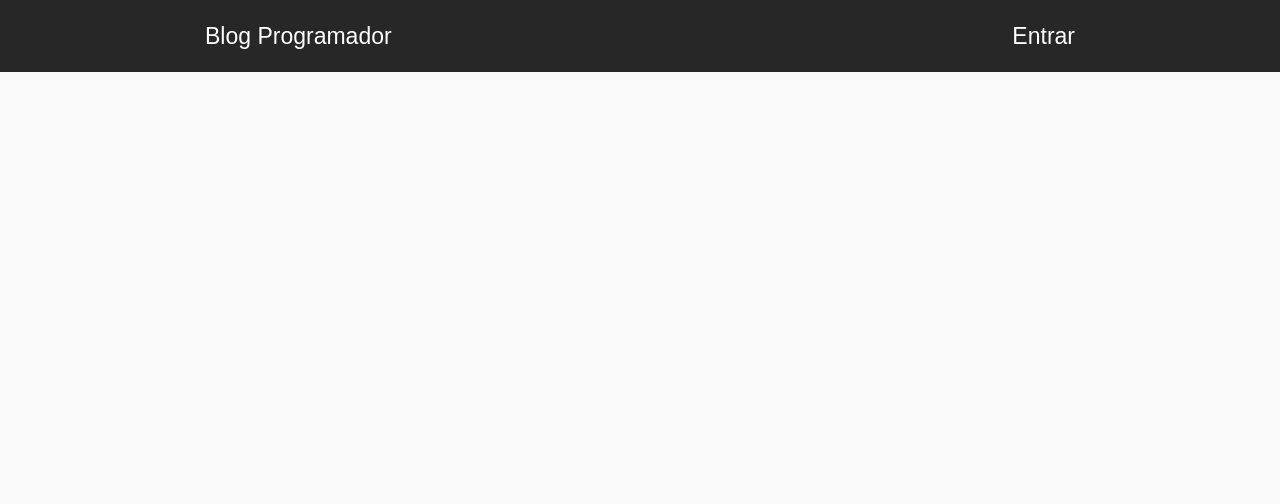
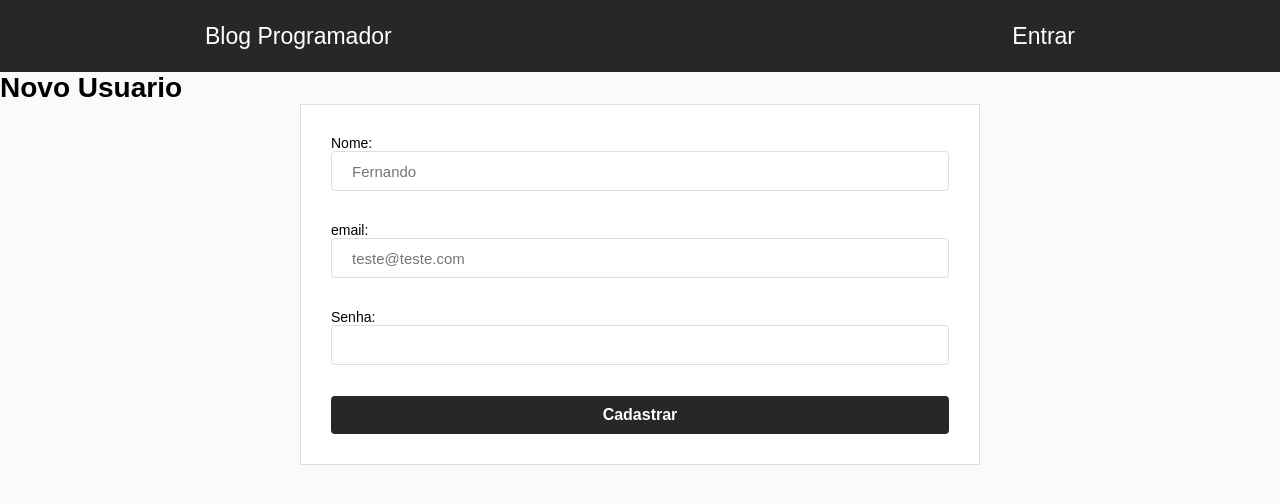
Before and after one commit to fernandoreis9173/projeto-blog, a React (Create React App) app: page /register in a window 1280 px wide. Shown: the top 504 px of the page. Built offline with nearby package versions, Linux system fonts and the light colour scheme; no server answers.

Commit message:
Creating Registration System

```diff
--- a/src/App.js
+++ b/src/App.js
@@ -5,6 +5,7 @@
 import Home from './components/Home';
 import Login from './components/Login';
 import Dashboard from './components/Dashboard';
+import Register from './components/Register';
 import Header from './components/Header';
 import './global.css';
 
@@ -29,6 +30,7 @@
           <Route exact path="/" component={Home} />
           <Route exact path="/login" component={Login} />
           <Route exact path="/dashboard" component={Dashboard} />
+          <Route exact path="/register" component={Register} />
         </Switch>
       </BrowserRouter>
     ): (
--- a/src/components/Home/index.js
+++ b/src/components/Home/index.js
@@ -38,7 +38,7 @@
                                     <span> Autor: {post.autor}</span>
                                 </div>
                             </header>
-
+                            <img src={post.image} alt="Capa do Post"/>
                             <footer>
                                 <p>{post.descricao}</p>
                             </footer>
--- a/src/components/Login/index.js
+++ b/src/components/Login/index.js
@@ -2,7 +2,6 @@
 import {Link, withRouter} from 'react-router-dom';
 import firebase from '../../firebase';
 import './login.css';
-import Dashboard from '../Dashboard';
 
 
 class Login extends Component{
--- a/src/components/Register/index.js
+++ b/src/components/Register/index.js
@@ -0,0 +1,62 @@
+import React, {Component} from 'react';
+import {Link, withRouter} from 'react-router-dom';
+import firebase from '../../firebase';
+import './register.css';
+
+
+class Register extends Component{
+
+    constructor(props){
+            super(props);
+            this.state = {
+                nome:'',
+                email: '',
+                password: ''
+            };
+            this.register = this.register.bind(this);
+            this.onRegister = this.onRegister.bind(this);
+    }
+
+    register(e){
+        e.preventDefault();
+
+        this.onRegister();
+    }
+
+    onRegister = async() => {
+        try{
+                const{nome,email,password} = this.state;
+
+                await firebase.register(nome,email,password);
+                this.props.history.replace('/dashboard');
+
+        }catch(error){
+            alert(error.message);
+        }
+    }
+
+    render(){
+        return(
+            <div>
+                <h1 className="resgister-h1">Novo Usuario</h1>
+                <form onSubmit={this.register} id="register">
+                    <label>Nome:</label>
+                    <input type="text" value={this.state.nome} autoFocus autoComplete="off"
+                    onChange={(e)=> this.setState({nome: e.target.value})} placeholder="Fernando" /><br/>
+
+                    <label>email:</label>
+                    <input type="text" value={this.state.email} autoComplete="off"
+                    onChange={(e)=> this.setState({email: e.target.value})} placeholder="teste@teste.com" /><br/>
+
+                    <label>Senha:</label>
+                    <input type="text" value={this.state.password} autoComplete="off"
+                    onChange={(e)=> this.setState({password: e.target.value})}/><br/>
+
+                    <button type="submit">Cadastrar</button>
+                </form>
+            </div>
+        )
+    }
+}
+
+export default withRouter(Register);
--- /dev/null
+++ b/src/components/Register/register.css
@@ -0,0 +1,36 @@
+div .register-h1{
+    margin-top: 30px;
+    margin-bottom: 5px;
+    text-align: center;
+}
+
+form#register{
+    width: 100%;
+    max-width: 680px;
+    margin: 0px auto 0;
+    padding: 30px;
+    background: #FFF;
+    border: 1px solid #DDD;
+    display: flex;
+    flex-direction: column;
+}
+
+form#register input{
+    margin-bottom: 15px;
+    height: 40px;
+    border-radius: 4px;
+    border: 1px solid #DDD;
+    padding: 0 20px;
+    font-size: 15px;
+}
+
+form#register button{
+    padding: 10px 20px;
+    border-radius: 4px;
+    border: 0px;
+    background: #272727;
+    color: #FFF;
+    cursor: pointer;
+    font-size: 16px;
+    font-weight: bold;
+}
```
